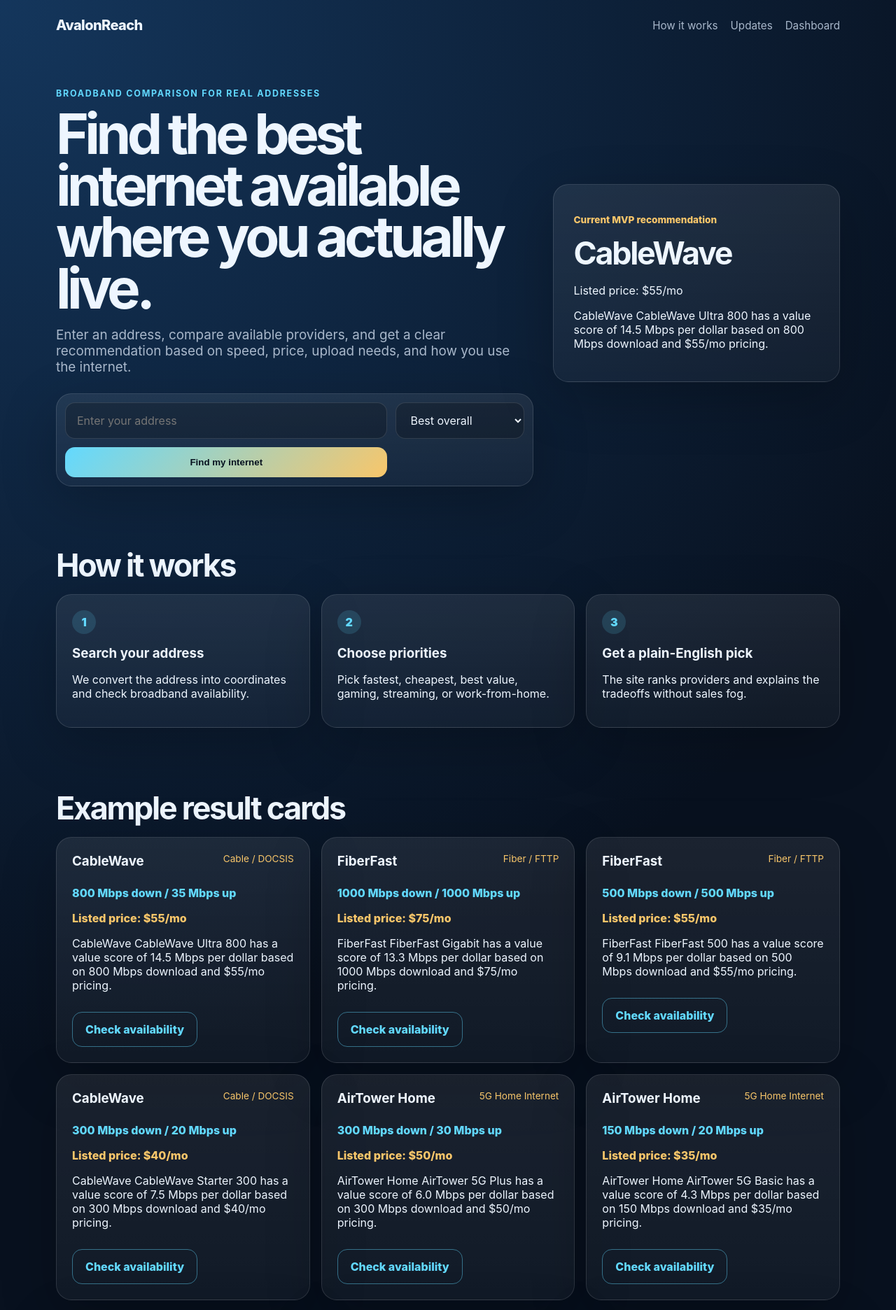
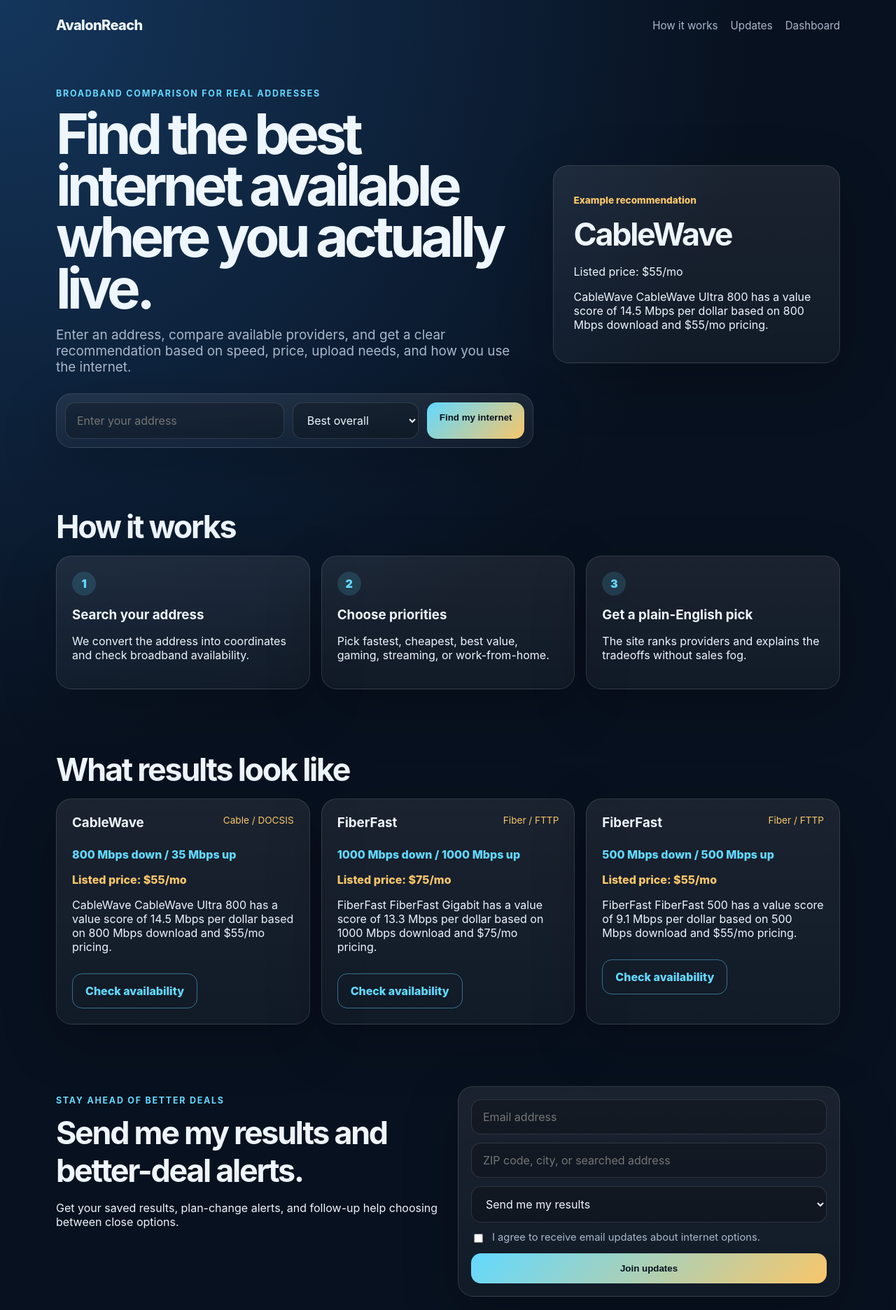
Before and after one commit to Octapolis/AvalonReach, a Next.js app: page / in a window 1280 px wide. Shown: the top 1872 px of the page at 70% size. Built offline with nearby package versions, Linux system fonts and the light colour scheme.

Commit message:
Polish live broadband result cards

```diff
--- a/app/page.tsx
+++ b/app/page.tsx
@@ -18,7 +18,7 @@ export default function HomePage() {
           <SearchForm />
         </div>
         <aside className="score-card">
-          <p className="card-label">Current MVP recommendation</p>
+          <p className="card-label">Example recommendation</p>
           <h2>{ranked[0]?.name}</h2>
           <p>{ranked[0]?.priceLabel}</p>
           <p>{ranked[0]?.recommendationReason}</p>
@@ -35,9 +35,9 @@ export default function HomePage() {
       </section>
 
       <section className="section">
-        <h2>Example result cards</h2>
+        <h2>What results look like</h2>
         <div className="provider-grid">
-          {ranked.map((provider) => (
+          {ranked.slice(0, 3).map((provider) => (
             <article className="provider-card" key={`${provider.name}-${provider.technology}`}>
               <div className="provider-topline">
                 <h3>{provider.name}</h3>
@@ -54,9 +54,9 @@ export default function HomePage() {
 
       <section className="section lead-section" id="lead-capture">
         <div>
-          <p className="eyebrow">Responder list ready from day one</p>
+          <p className="eyebrow">Stay ahead of better deals</p>
           <h2>Send me my results and better-deal alerts.</h2>
-          <p>Phase 1 captures emails, consent, searched location, and what the user wants help with.</p>
+          <p>Get your saved results, plan-change alerts, and follow-up help choosing between close options.</p>
         </div>
         <LeadCaptureForm />
       </section>
--- a/app/results/page.tsx
+++ b/app/results/page.tsx
@@ -26,11 +26,11 @@ export default async function ResultsPage({ searchParams }: { searchParams: Prom
 
       {ranked.length > 0 ? (
         <div className="provider-grid">
-          {ranked.map((provider) => (
+          {ranked.map((provider, index) => (
             <article className="provider-card" key={`${provider.name}-${provider.technology}-${provider.providerId ?? "none"}`}>
               <div className="provider-topline">
                 <h3>{provider.planName ?? `${provider.name} ${provider.transportLabel}`}</h3>
-                <span>{provider.scoreLabel}</span>
+                <span>{index === 0 ? "Recommended" : provider.scoreLabel}</span>
               </div>
               <p className="speed">{provider.maxDownloadMbps} Mbps down / {provider.maxUploadMbps} Mbps up</p>
               <p className="price-line">{provider.priceLabel}</p>
--- a/app/styles.css
+++ b/app/styles.css
@@ -22,7 +22,7 @@ h2 { font-size: clamp(1.8rem, 4vw, 2.8rem); letter-spacing: -.05em; margin: 0 0
 h3 { margin: 0 0 8px; }
 .hero-text { color: var(--muted); font-size: 1.18rem; max-width: 680px; }
 .search-card, .lead-form, .score-card, .provider-card, .steps article, .empty-state { background: linear-gradient(180deg, rgba(255,255,255,.08), rgba(255,255,255,.04)); border: 1px solid var(--line); border-radius: 22px; box-shadow: 0 24px 80px rgba(0,0,0,.22); }
-.search-card { display:grid; grid-template-columns: 1fr auto; gap: 12px; padding: 12px; margin-top: 26px; }
+.search-card { display:grid; grid-template-columns: minmax(220px, 1fr) minmax(180px, .45fr) auto; gap: 12px; padding: 12px; margin-top: 26px; }
 input, select { width: 100%; border: 1px solid var(--line); background: rgba(0,0,0,.22); color: var(--text); border-radius: 14px; padding: 14px 16px; font: inherit; }
 .button, button { border: 0; background: linear-gradient(135deg, var(--cyan), var(--gold)); color: #06111f; border-radius: 14px; padding: 14px 18px; font-weight: 800; cursor: pointer; display:inline-flex; justify-content:center; }
 .button.ghost { background: transparent; color: var(--cyan); border: 1px solid rgba(98,217,255,.45); margin-top: 12px; }
@@ -43,7 +43,7 @@ input, select { width: 100%; border: 1px solid var(--line); background: rgba(0,0
 .lead-form { padding: 18px; display:grid; gap: 12px; }
 .narrow { max-width: 760px; }
 .empty-state { padding: 32px; color: var(--muted); }
-@media (max-width: 820px) { .hero, .lead-section { grid-template-columns: 1fr; } .steps, .provider-grid { grid-template-columns: 1fr; } nav { display:none; } .search-card { grid-template-columns: 1fr; } }
+@media (max-width: 900px) { .hero, .lead-section { grid-template-columns: 1fr; } .steps, .provider-grid { grid-template-columns: 1fr; } nav { display:none; } .search-card { grid-template-columns: 1fr; } }
 .notice-stack { display: grid; gap: 10px; margin: 22px 0; }
 .notice { border: 1px solid var(--line); border-radius: 16px; padding: 14px 16px; color: var(--muted); background: rgba(255,255,255,.06); }
 .notice.info { border-color: rgba(98,217,255,.35); }
```
